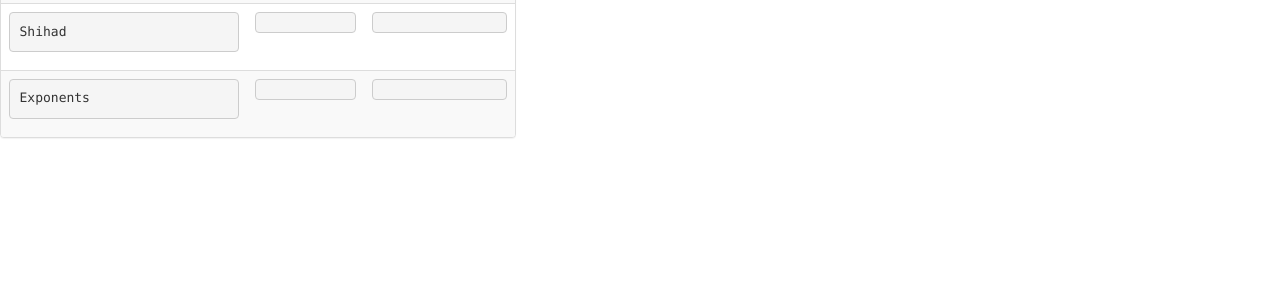
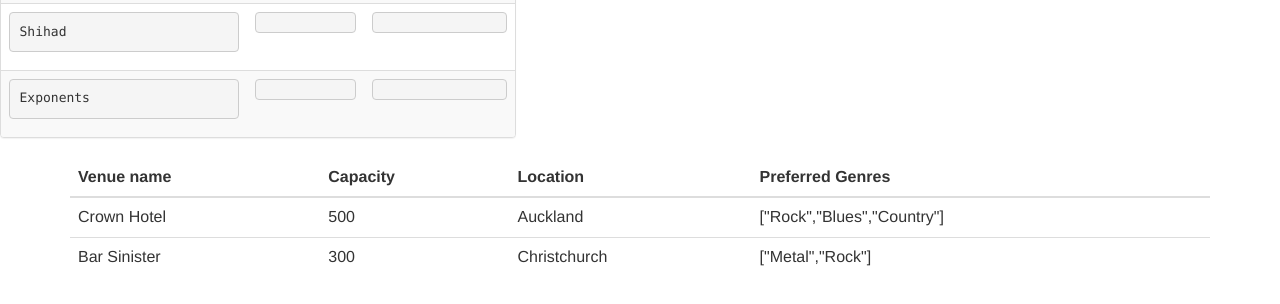
Before and after one commit to OpenPolytechnicBITProjectGroup/Musician-Venue_App, a website: page public/index.html in a window 1280 px wide. Shown: the part 216-520 px from the top of the page. Drawn offline with nearby package versions, Linux system fonts and the light colour scheme.

Commit message:
Added some venue information
Added a Venue object contructor and a method that creates/returns some test objects and assigns them to MainCtrl.  Also displayed test data in a table.

```diff
--- a/public/controller/maincontroller.js
+++ b/public/controller/maincontroller.js
@@ -14,8 +14,19 @@
     }
 })
 
+// Returns some test Venue objects.
+function addTestVenues() {
+	var venues = [];
+
+	venues.push(new Venue("Crown Hotel", 500, "Auckland", ["Rock", "Blues", "Country"]));
+	venues.push(new Venue("Bar Sinister", 300, "Christchurch", ["Metal", "Rock"]));
+
+	return venues;
+}
+
 app.controller('MainCtrl', function ($scope, Test) {
   $scope.bands = Test.all();
+	$scope.venues = addTestVenues();
 });
 
 app.controller('WorkingCtrl', function ($scope, Test) {
--- a/public/index.html
+++ b/public/index.html
@@ -5,6 +5,7 @@
     <link rel="stylesheet" href="/css/bootstrap/bootstrap.css">
     <!-- libs -->
     <script src="https://ajax.googleapis.com/ajax/libs/angularjs/1.5.6/angular.min.js"></script>
+	<script type="text/javascript" src="./venues/venue.js"></script>
     <script type="text/javascript" src="./controller/maincontroller.js"></script>
     <script type="text/javascript" src="http://code.jquery.com/jquery-1.11.0.min.js"></script>
     <script src="http://d3js.org/d3.v3.min.js" type="text/javascript"></script>
@@ -89,6 +90,35 @@
         </div>
     </div>
 </div>
+
+<section class="venue-information">
+	<div class="container">
+		<div class="row">
+			<div class="col-md-12">
+				<div class="table-responsive">
+					<table class="table">
+						<thead>
+							<tr>
+								<th>Venue name</th>
+								<th>Capacity</th>
+								<th>Location</th>
+								<th>Preferred Genres</th>
+							</tr>
+							<tr ng-repeat="venue in venues">
+								<td>{{venue.name}}</td>
+								<td>{{venue.capacity}}</td>
+								<td>{{venue.location}}</td>
+								<td>{{venue.genres}}</td>
+							</tr>
+
+						</thead>
+					</table>
+				</div>
+			</div>
+		</div>
+	</div>
+</section>
+
 <style type="text/css">
     .node {
         stroke: #222;
--- /dev/null
+++ b/public/venues/venue.js
@@ -0,0 +1,7 @@
+// Constructor for Venue objects.
+function Venue(name, capacity, location, genres) {
+		this.name = name;
+		this.capacity = capacity;
+		this.location = location;
+		this.genres = genres;
+	}
```
